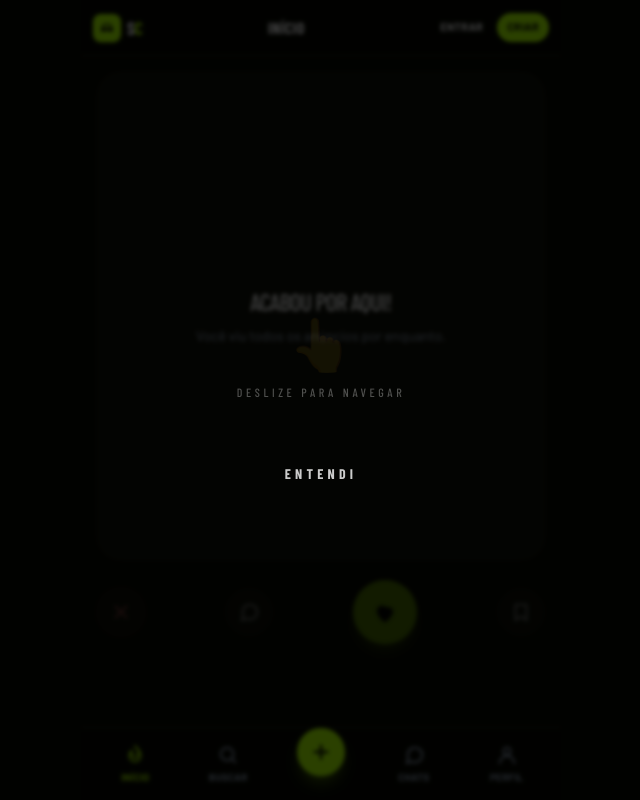
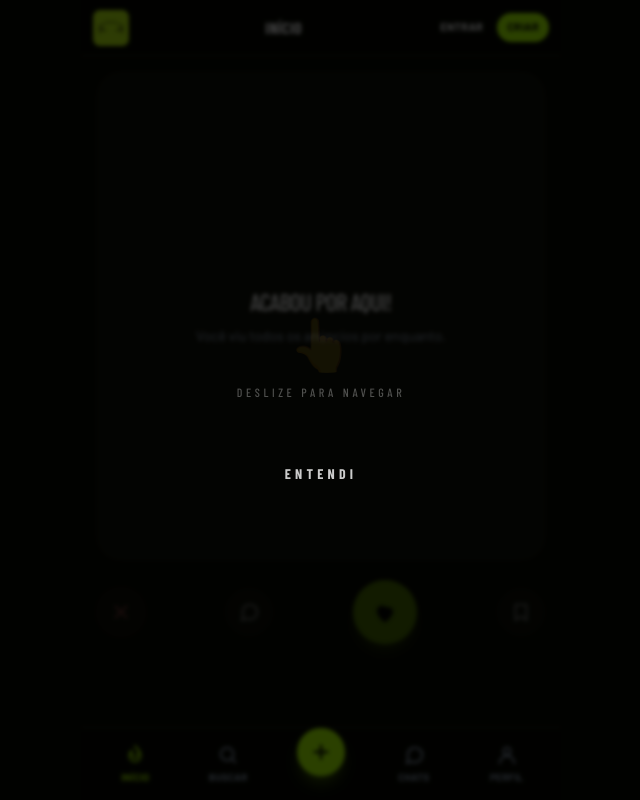
Before and after one commit to marcellromann/socialcar, a Next.js app in the folder socialcar/: page / in a window 1280 px wide. Shown: the whole page, without its empty margins (319-959 px from the left). Built offline with nearby package versions, Linux system fonts and the light colour scheme; no server answers; the database is empty; a web font is replaced by a local one.

Commit message:
feat: substitui logo pelo PNG no TopBar

```diff
--- a/socialcar/components/Logo.js
+++ b/socialcar/components/Logo.js
@@ -1,35 +1,16 @@
 import Link from 'next/link';
 
 export default function Logo({ size = 'md', href = '/' }) {
-  const sizes = {
-    sm: { box: 'h-7 w-7', icon: 14, text: 'text-lg' },
-    md: { box: 'h-8 w-8', icon: 16, text: 'text-xl' },
-    lg: { box: 'h-10 w-10', icon: 20, text: 'text-2xl' },
-  };
-  const s = sizes[size] || sizes.md;
+  const heights = { sm: 32, md: 40, lg: 56 };
+  const h = heights[size] || heights.md;
 
   const Inner = (
-    <span className="flex items-center gap-1.5">
-      <span className={`grid ${s.box} place-items-center rounded-lg bg-brand-500 text-black shadow-sm shadow-brand-500/30`}>
-        <CarIcon size={s.icon} />
-      </span>
-      <span className={`font-display font-extrabold uppercase leading-none tracking-tight ${s.text}`}>
-        <span className="text-white">S</span>
-        <span className="text-brand-500">C</span>
-      </span>
-    </span>
+    <img
+      src="/logosocialcar.png"
+      alt="SocialCar"
+      style={{ height: `${h}px`, width: 'auto' }}
+    />
   );
 
-  return href ? <Link href={href} aria-label="SocialCar">{Inner}</Link> : Inner;
+  return href ? <Link href={href} aria-label="SocialCar" className="inline-flex items-center">{Inner}</Link> : Inner;
 }
-
-function CarIcon({ size = 16 }) {
-  return (
-    <svg width={size} height={size} viewBox="0 0 24 24" fill="none" stroke="currentColor" strokeWidth="2.2" strokeLinecap="round" strokeLinejoin="round">
-      <path d="M3 13h18l-2-5a3 3 0 0 0-2.8-2H7.8A3 3 0 0 0 5 8l-2 5Z" />
-      <path d="M3 13v4h2v-2h14v2h2v-4" />
-      <circle cx="7.5" cy="16" r="1.4" fill="currentColor" />
-      <circle cx="16.5" cy="16" r="1.4" fill="currentColor" />
-    </svg>
-  );
-}
--- a/socialcar/components/TopBar.js
+++ b/socialcar/components/TopBar.js
@@ -2,7 +2,6 @@
 
 import Link from 'next/link';
 import { useRouter } from 'next/navigation';
-import Logo from './Logo';
 import { getInitials, useAuth } from '@/lib/auth';
 
 export default function TopBar({ title, back, right, hideAuth = false }) {
@@ -24,7 +23,9 @@ export default function TopBar({ title, back, right, hideAuth = false }) {
             </svg>
           </button>
         ) : (
-          <Logo size="sm" />
+          <Link href="/" aria-label="SocialCar" className="flex items-center">
+            <img src="/logosocialcar.png" alt="SocialCar" style={{ height: '36px', width: 'auto' }} />
+          </Link>
         )}
       </div>
 
```
Also changed, not shown: socialcar/public/logosocialcar.png (added).
